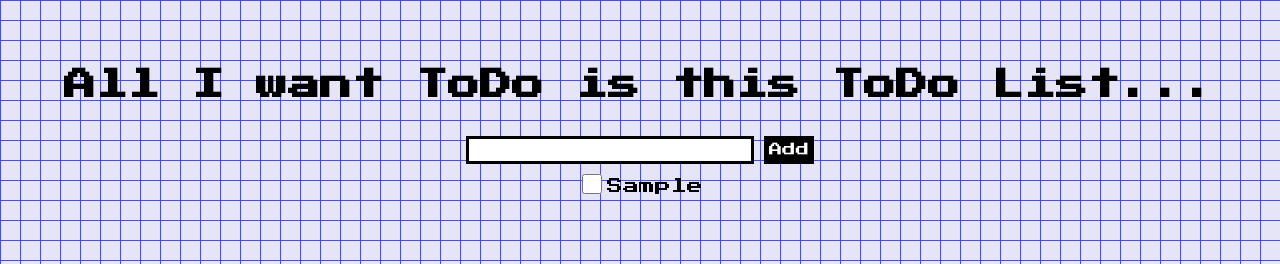
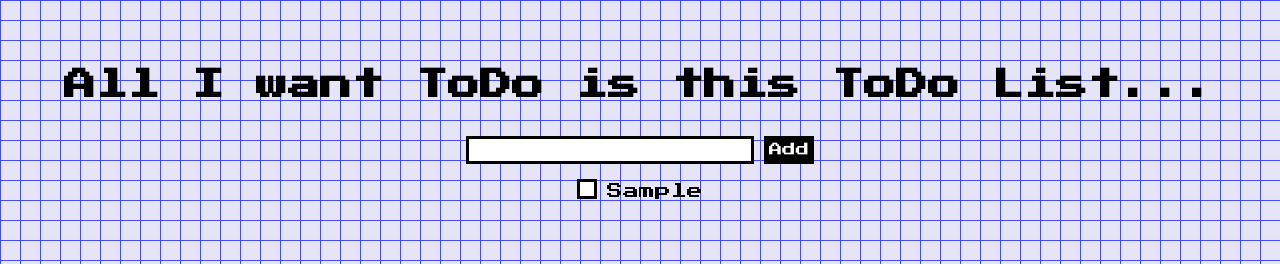
Before and after one commit to WibiH/to-do-list, a React (Create React App) app: page / in a window 1280 px wide. Both pictures are taken after typing "Sample" into the empty fields and a click on the button "Add". Shown: the top 264 px of the page. Built offline with nearby package versions, Linux system fonts and the light colour scheme.

Commit message:
add checkbox style

```diff
--- a/src/App.css
+++ b/src/App.css
@@ -16,8 +16,21 @@ input {
 }
 
 input[type="checkbox"] {
+  appearance: none;
+  margin: 10px 10px 0 0;
   height: 20px;
   width: 20px;
+  border: 3px solid black;
+  background-color: white;
+}
+
+input[type="checkbox"]:checked {
+  appearance: none;
+  margin: 10px 10px 0 0;
+  height: 20px;
+  width: 20px;
+  border: 3px solid black;
+  background-color: black;
 }
 
 button {
@@ -29,6 +42,10 @@ button {
   padding: 1px 2px;
 }
 
+#taskList ~ label {
+  padding: 30px;
+}
+
 #taskList input:checked ~ #striked {
   text-decoration: line-through;
   text-decoration-thickness: 0.3rem;
--- a/src/App.js
+++ b/src/App.js
@@ -34,7 +34,11 @@ function App() {
         {tasks.map((task) => {
           return (
             <div key={task}>
-              <input type={"checkbox"} onClick={toggleTask} />
+              <input
+                className="form-control"
+                type={"checkbox"}
+                onClick={toggleTask}
+              />
               {(checked && (
                 <span id="striked">
                   <label>{task}</label>
```
